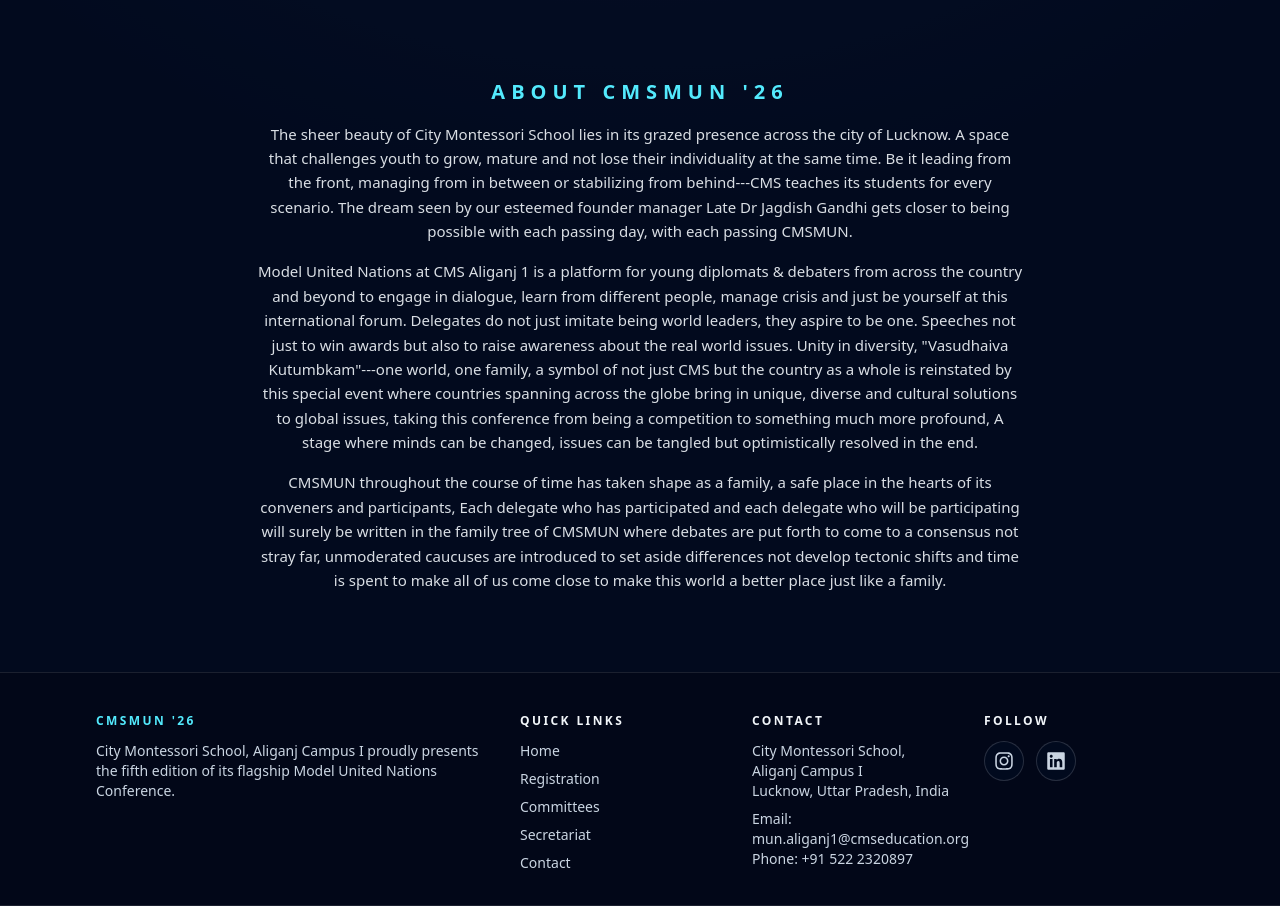
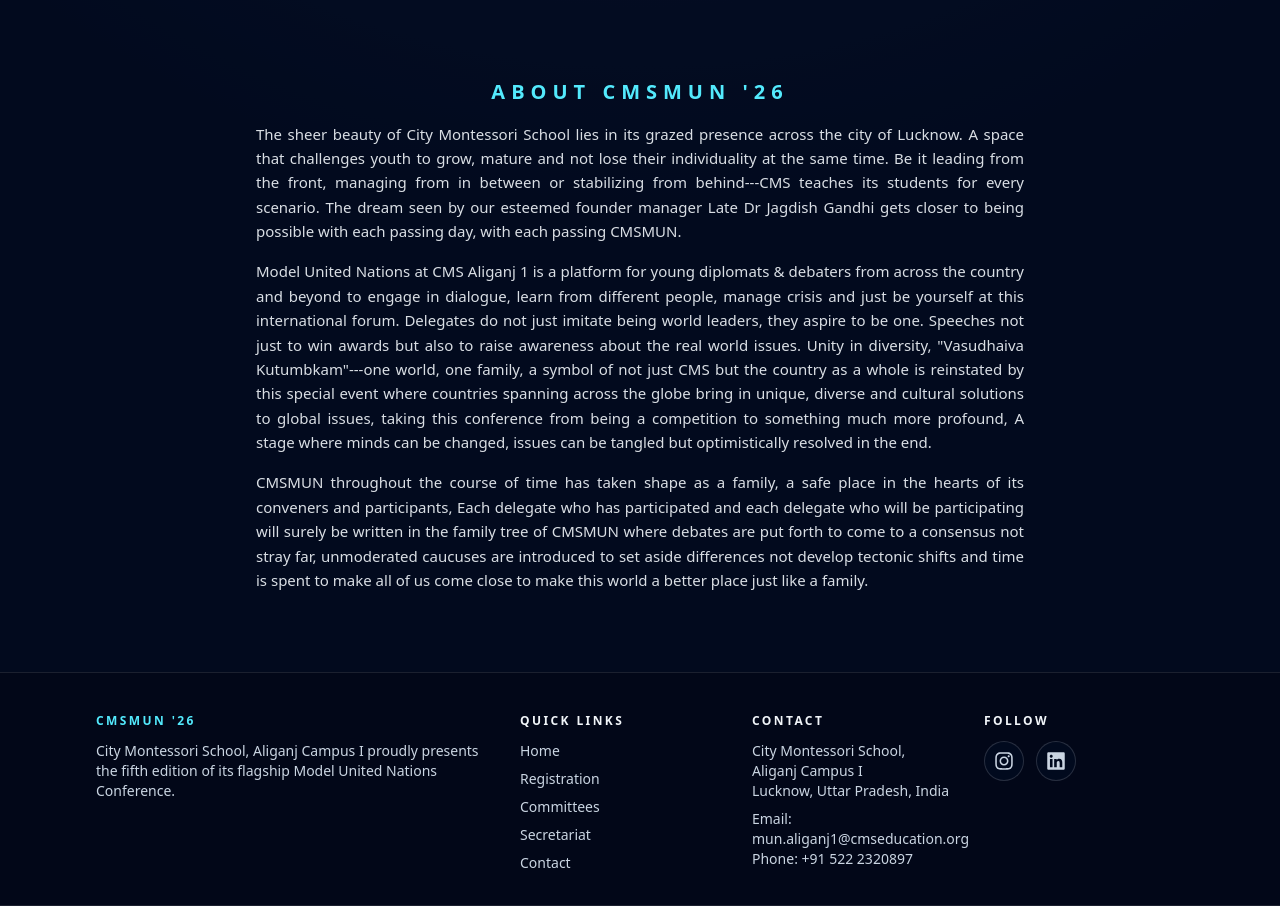
Before and after one commit to Satveek-Gupta/cmsmun2026, a Next.js app: page / in a window 1280 px wide. Shown: the part 800-1706 px from the top of the page. Built offline with nearby package versions, Linux system fonts and the light colour scheme.

Commit message:
form updated

```diff
--- a/app/page.tsx
+++ b/app/page.tsx
@@ -58,7 +58,7 @@
             About CMSMUN &apos;26
           </h2>
           <div className="mt-4">
-            <div className="mx-auto max-w-3xl space-y-4 text-center text-sm leading-relaxed text-slate-100/90 md:text-[15px]">
+            <div className="mx-auto max-w-3xl space-y-4 text-justify text-sm leading-relaxed text-slate-100/90 md:text-[15px]">
               <p>
                 The sheer beauty of City Montessori School lies in its grazed presence across the city of Lucknow. A space that challenges youth to grow, mature and not lose their individuality at the same time. Be it leading from the front, managing from in between or stabilizing from behind---CMS teaches its students for every scenario.
                 The dream seen by our esteemed founder manager Late Dr Jagdish Gandhi gets closer to being possible with each passing day, with each passing CMSMUN.
--- a/app/registration/page.tsx
+++ b/app/registration/page.tsx
@@ -27,7 +27,7 @@
               delegation size, faculty advisors and preferred committees.
             </p>
             <a
-              href="https://docs.google.com/forms/d/e/1FAIpQLSdCtD2vcyrPJQ7MCjnrKe8Gp8Mnv6DTKrorPnc4dWRkwzkq3g/viewform"
+              href="https://forms.gle/huUNG3onhqhfwRi59"
               target="_blank"
               rel="noopener noreferrer"
               className="mt-6 inline-flex w-full items-center justify-center rounded-full bg-cyan-300 px-8 py-3 text-[11px] font-semibold uppercase tracking-[0.22em] text-slate-900 shadow-lg shadow-cyan-500/25 transition hover:bg-cyan-200"
@@ -46,7 +46,7 @@
               contact details and academic information are filled in correctly.
             </p>
             <a
-              href="https://docs.google.com/forms/d/e/EXAMPLE_INDIVIDUAL_DELEGATE_FORM/viewform"
+              href="https://forms.gle/76WCkS5zhdDjKSTM8"
               target="_blank"
               rel="noopener noreferrer"
               className="mt-6 inline-flex w-full items-center justify-center rounded-full bg-cyan-300 px-8 py-3 text-[11px] font-semibold uppercase tracking-[0.22em] text-slate-900 shadow-lg shadow-cyan-500/25 transition hover:bg-cyan-200"
```
